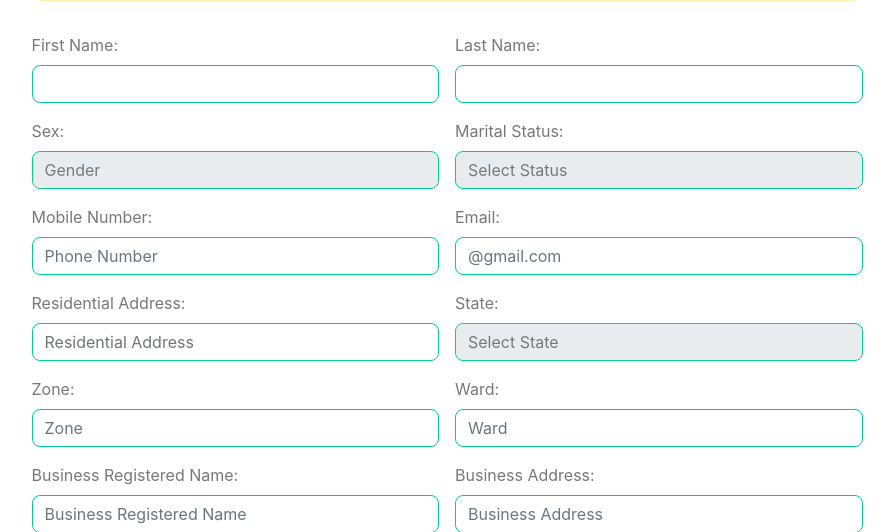
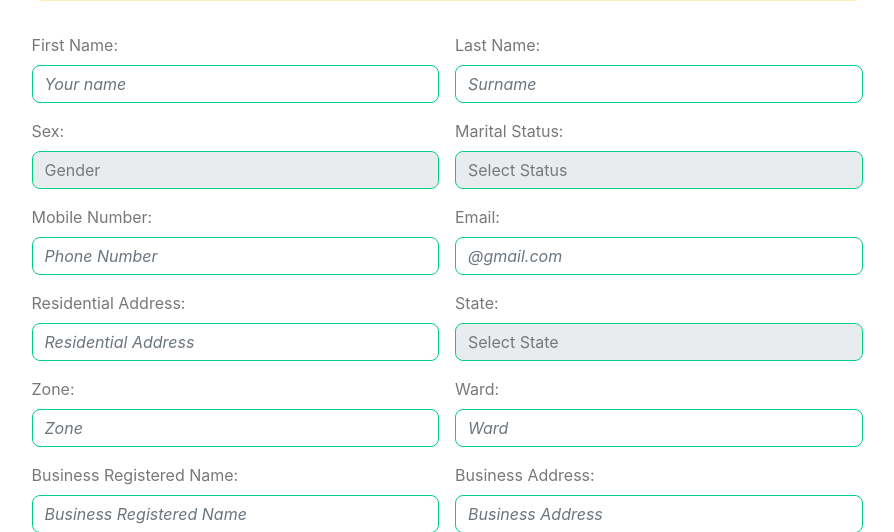
Before and after one commit to Mr-Simplicity-dev/NARAPnational, a PHP site: page /member/register.php in a window 1280 px wide. Shown: the part 286-818 px from the top of the page, without its empty margins (193-1087 px from the left). Run offline with PHP 8.4, Linux system fonts and the light colour scheme.

Commit message:
make chaneg

```diff
--- a/public/member/register.php
+++ b/public/member/register.php
@@ -23,7 +23,6 @@
 <style>
 .input-group .toggle-password { min-width: 4.5rem; }
 </style>
-
 <style>
 .toggle-password i { pointer-events: none; } /* click goes to button */
 </style>
@@ -31,6 +30,18 @@
 /* Inline SVG icon sizing & behavior */
 .toggle-password svg { width: 1.1em; height: 1.1em; pointer-events: none; }
 [hidden] { display: none !important; }
+</style>
+<style>
+/* Make all placeholder text italic (cross-browser) */
+::placeholder { font-style: italic; }
+::-webkit-input-placeholder { font-style: italic; }
+:-ms-input-placeholder { font-style: italic; }
+::-ms-input-placeholder { font-style: italic; }
+:-moz-placeholder { font-style: italic; opacity: 1; }
+::-moz-placeholder { font-style: italic; opacity: 1; }
+
+/* For select elements that use a disabled/empty first option as a "placeholder": */
+.form-select.select-placeholder { font-style: italic; }
 </style></head>
 <body>
 <nav class="navbar navbar-expand-lg bg-white navbar-light sticky-top p-0 shadow-sm">
@@ -64,11 +75,11 @@
 </div>
 <div class="col-md-6">
 <label class="form-label">First Name:</label>
-<input class="form-control" name="firstName" required=""/>
+<input class="form-control" name="firstName" placeholder="Your name" required=""/>
 </div>
 <div class="col-md-6">
 <label class="form-label">Last Name:</label>
-<input class="form-control" name="lastName" required=""/>
+<input class="form-control" name="lastName" placeholder="Surname" required=""/>
 </div>
 <div class="col-md-6">
 <label class="form-label">Sex:</label>
@@ -424,5 +435,20 @@
   updateValidationUI();
   syncDisabled();
 });
+</script>
+<script>
+document.addEventListener('DOMContentLoaded', function(){
+  var selects = Array.from(document.querySelectorAll('select.form-select'));
+  function syncPlaceholder(sel){
+    try {
+      var isPlaceholder = !sel.value || (sel.selectedOptions && sel.selectedOptions[0] && sel.selectedOptions[0].disabled);
+      sel.classList.toggle('select-placeholder', !!isPlaceholder);
+    } catch(_) {}
+  }
+  selects.forEach(function(sel){
+    syncPlaceholder(sel);
+    sel.addEventListener('change', function(){ syncPlaceholder(sel); });
+  });
+});
 </script></body>
 </html>
```
